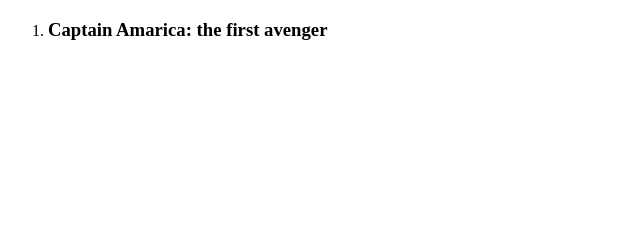
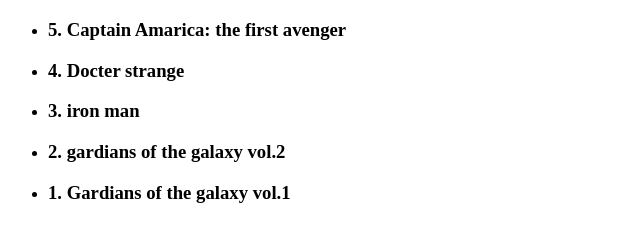
Before and after one commit to Fedde203/Fedde203.github.io, a plain HTML site: page index.html in a window 1280 px wide. Shown: the part 61-302 px from the top of the page, without its empty margins (0-640 px from the left). Drawn offline with Linux system fonts and the light colour scheme.

Commit message:
Update index.html

```diff
--- a/index.html
+++ b/index.html
@@ -9,13 +9,33 @@
       <h1>Top 5 beste Marvel films</h1>
     </header>
     <article>
-      <ol>
+      <ul>
         <li>
           <section>
-            <h1> Captain Amarica: the first avenger </h1>
+            <h1>5. Captain Amarica: the first avenger </h1>
           </section>
         </li>
-      </ol>
+        <li>
+          <section>
+            <h1>4. Docter strange</h1>
+          </section>
+        </li>
+        <li>
+          <section>
+            <h1>3. iron man</h1>
+          </section>
+        </li>
+        <li>
+          <section>
+            <h1>2. gardians of the galaxy vol.2</h1>
+          </section>
+        </li>
+        <li>
+          <section>
+            <h1>1. Gardians of the galaxy vol.1</h1>
+          </section>
+        </li>
+      </ul>
     </article>
   </body>
 </html>
```
